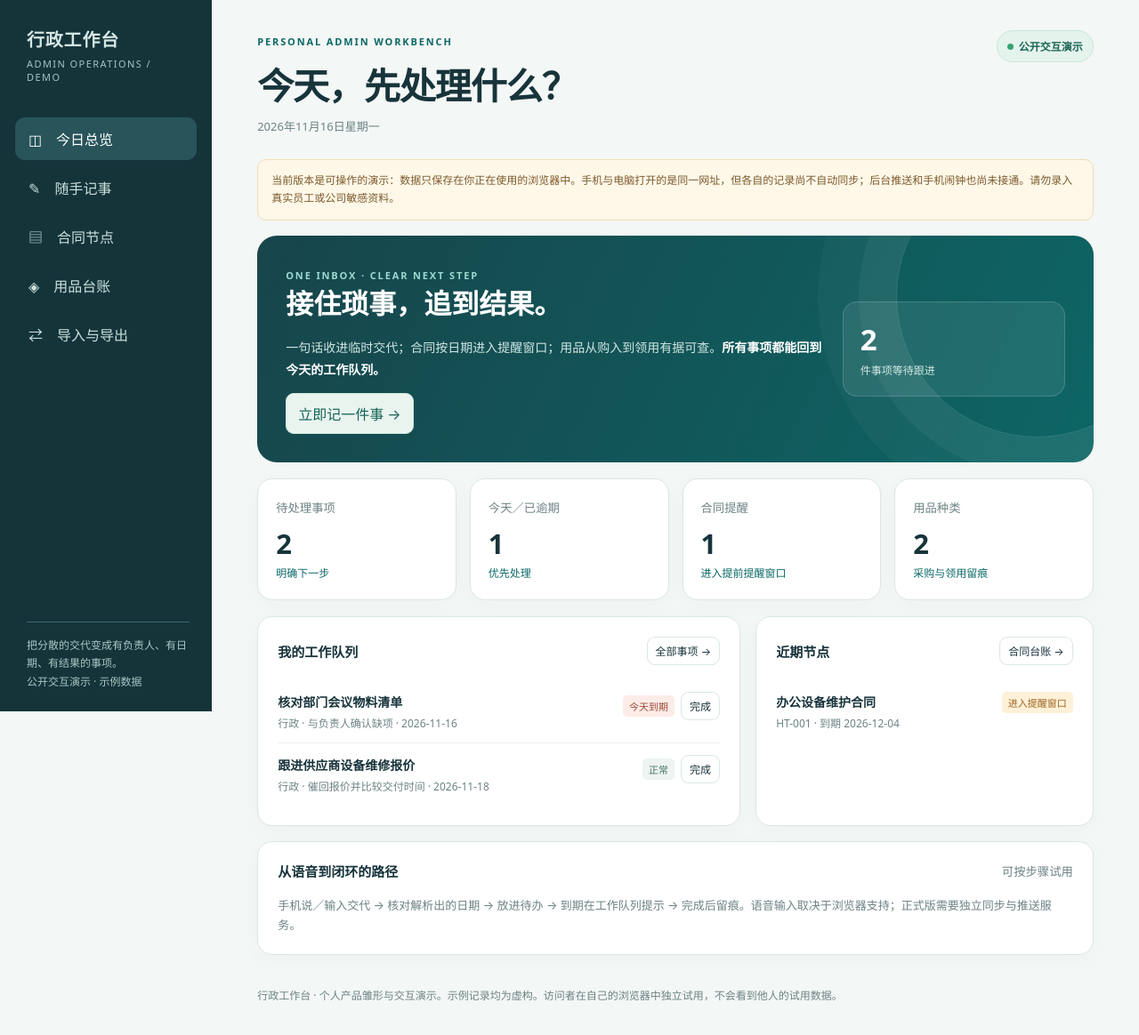
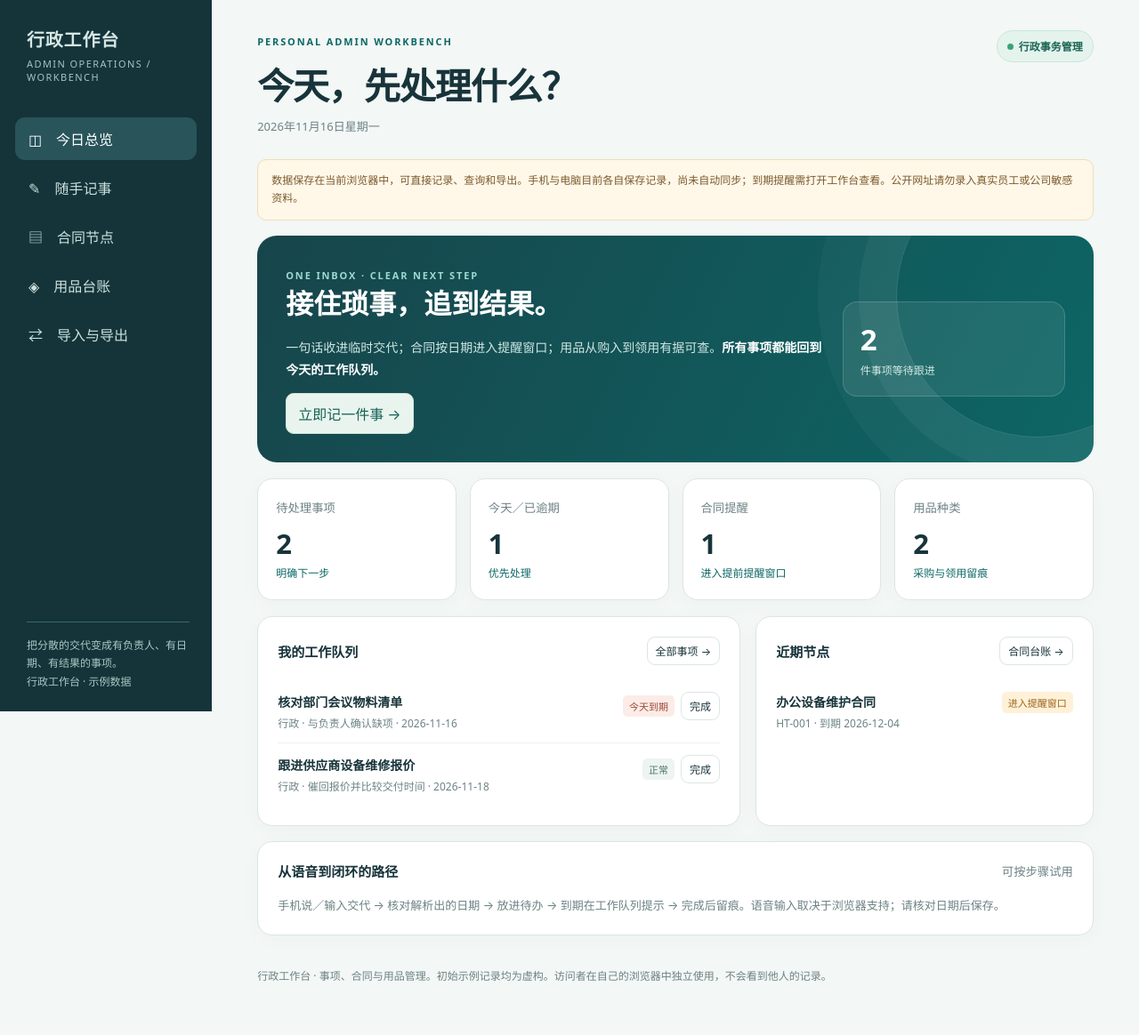
Before and after one commit to ranran1001/admin-workbench, a plain HTML site: page index.html in a window 1280 px wide. Shown: the whole page at 89% size. Drawn offline with Linux system fonts and the light colour scheme.

Commit message:
Clarify current workbench scope and remove demo labeling

```diff
--- a/index.html
+++ b/index.html
@@ -4,8 +4,8 @@
   <meta charset="utf-8">
   <meta name="viewport" content="width=device-width,initial-scale=1">
   <meta name="theme-color" content="#14343a">
-  <meta name="description" content="行政工作台交互演示：随手记录、合同到期、办公用品领用与台账导出。">
-  <title>行政工作台 · 交互演示</title>
+  <meta name="description" content="行政工作台：随手记录、合同到期、办公用品领用与台账导入导出。">
+  <title>行政工作台 · 事项与台账</title>
   <style>
     :root{--ink:#18343b;--muted:#6d8285;--teal:#0b6867;--line:#dbe6e4;--paper:#f3f7f5;--white:#fff;--amber:#f3b350;--red:#a74c3d}
     *{box-sizing:border-box}body{margin:0;background:var(--paper);color:var(--ink);font-family:"Microsoft YaHei",system-ui,-apple-system,sans-serif}button,input,select,textarea{font:inherit}button{cursor:pointer}a{color:inherit}
@@ -18,25 +18,25 @@
 </head>
 <body>
 <div class="shell">
-  <aside class="side"><div class="brand">行政工作台</div><div class="brand-sub">ADMIN OPERATIONS / DEMO</div><nav class="nav" aria-label="功能导航">
+  <aside class="side"><div class="brand">行政工作台</div><div class="brand-sub">ADMIN OPERATIONS / WORKBENCH</div><nav class="nav" aria-label="功能导航">
     <button data-page="home" class="active">◫　今日总览</button><button data-page="inbox">✎　随手记事</button><button data-page="contracts">▤　合同节点</button><button data-page="supplies">◈　用品台账</button><button data-page="data">⇄　导入与导出</button>
-  </nav><div class="side-foot">把分散的交代变成有负责人、有日期、有结果的事项。<br>公开交互演示 · 示例数据</div></aside>
+  </nav><div class="side-foot">把分散的交代变成有负责人、有日期、有结果的事项。<br>行政工作台 · 示例数据</div></aside>
   <main>
-    <header class="top"><div><span class="eyebrow">PERSONAL ADMIN WORKBENCH</span><h1 id="pageTitle">今天，先处理什么？</h1><div class="muted" id="todayText"></div></div><div class="pill">公开交互演示</div></header>
-    <div class="banner">当前版本是可操作的演示：数据只保存在你正在使用的浏览器中。手机与电脑打开的是同一网址，但各自的记录尚不自动同步；后台推送和手机闹钟也尚未接通。请勿录入真实员工或公司敏感资料。</div>
+    <header class="top"><div><span class="eyebrow">PERSONAL ADMIN WORKBENCH</span><h1 id="pageTitle">今天，先处理什么？</h1><div class="muted" id="todayText"></div></div><div class="pill">行政事务管理</div></header>
+    <div class="banner">数据保存在当前浏览器中，可直接记录、查询和导出。手机与电脑目前各自保存记录，尚未自动同步；到期提醒需打开工作台查看。公开网址请勿录入真实员工或公司敏感资料。</div>
     <section id="home" class="section active">
       <div class="hero"><div><span class="eyebrow" style="color:#9ddad0">ONE INBOX · CLEAR NEXT STEP</span><h2>接住琐事，追到结果。</h2><p>一句话收进临时交代；合同按日期进入提醒窗口；用品从购入到领用有据可查。<strong>所有事项都能回到今天的工作队列。</strong></p><button class="soft" data-goto="inbox">立即记一件事 →</button></div><div class="hero-stat"><b id="heroCount">0</b><span>件事项等待跟进</span></div></div>
       <div class="grid"><div class="card"><small>待处理事项</small><b id="statOpen">0</b><em>明确下一步</em></div><div class="card"><small>今天／已逾期</small><b id="statUrgent">0</b><em>优先处理</em></div><div class="card"><small>合同提醒</small><b id="statContract">0</b><em>进入提前提醒窗口</em></div><div class="card"><small>用品种类</small><b id="statStock">0</b><em>采购与领用留痕</em></div></div>
       <div class="cols"><div class="panel"><div class="head"><h3>我的工作队列</h3><button class="ghost tiny" data-goto="inbox">全部事项 →</button></div><div id="homeTasks"></div></div><div class="panel"><div class="head"><h3>近期节点</h3><button class="ghost tiny" data-goto="contracts">合同台账 →</button></div><div id="homeAlerts"></div></div></div>
-      <div class="panel"><div class="head"><h3>从语音到闭环的路径</h3><small>可按步骤试用</small></div><div class="muted">手机说／输入交代 → 核对解析出的日期 → 放进待办 → 到期在工作队列提示 → 完成后留痕。语音输入取决于浏览器支持；正式版需要独立同步与推送服务。</div></div>
+      <div class="panel"><div class="head"><h3>从语音到闭环的路径</h3><small>可按步骤试用</small></div><div class="muted">手机说／输入交代 → 核对解析出的日期 → 放进待办 → 到期在工作队列提示 → 完成后留痕。语音输入取决于浏览器支持；请核对日期后保存。</div></div>
     </section>
     <section id="inbox" class="section">
       <div class="cols"><div><div class="panel"><h2>先记下来，再整理</h2><p class="muted">试着输入：“领导让我明天联系供应商，确认打印纸报价”。系统会先给出可修改的草稿。</p><textarea id="capture" aria-label="随手记录" placeholder="例如：周五前联系供应商，确认会议物料报价"></textarea><div class="actions"><button class="primary" id="parseBtn">整理成待办</button><button class="ghost" id="voiceBtn">🎙 语音输入</button><span class="muted" id="voiceHint">语音依赖当前浏览器支持</span></div></div><div class="panel" id="draftPanel" hidden><div class="head"><h3>请核对，再保存</h3><span class="tag warn">等待确认</span></div><div class="formgrid"><label class="span2">事项<input id="draftTitle"></label><label>截止日期<input type="date" id="draftDue"></label><label>负责人<input id="draftOwner" placeholder="例如：我"></label><label class="span2">下一步动作<input id="draftNext" placeholder="例如：联系供应商确认报价"></label></div><div class="actions"><button class="primary" id="saveDraft">加入工作队列</button><button class="ghost" id="cancelDraft">取消</button></div></div></div><div class="panel"><div class="head"><h3>全部待办</h3><span class="tag" id="taskCount">0 条</span></div><div id="allTasks"></div></div></div>
     </section>
     <section id="contracts" class="section"><div class="panel"><h2>合同节点</h2><p class="muted">记录合同到期日与提前提醒天数。处理状态、下一步和责任人一起留在台账里。</p><div class="formgrid"><label>合同编号<input id="cId" placeholder="HT-003"></label><label>合同名称<input id="cName" placeholder="如：办公设备维护合同"></label><label>到期日<input id="cDue" type="date"></label><label>提前提醒天数<input id="cDays" type="number" min="0" value="30"></label><label>责任人<input id="cOwner" placeholder="如：行政"></label><label>下一步动作<input id="cNext" placeholder="如：联系对方确认续签"></label></div><div class="actions"><button class="primary" id="addContract">新增合同</button></div></div><div class="panel"><div class="head"><h3>合同台账</h3><span class="muted">按到期日排列</span></div><div class="tablewrap"><table><thead><tr><th>合同编号／名称</th><th>到期日</th><th>提前提醒</th><th>节点状态</th><th>责任人／下一步</th><th>操作</th></tr></thead><tbody id="contractRows"></tbody></table></div></div></section>
     <section id="supplies" class="section"><div class="panel"><h2>用品流转</h2><p class="muted">采购入库和员工领用分别登记，库存由流水自动计算。</p><div class="formgrid"><label>用品名称<input id="sName" placeholder="如：A4 打印纸"></label><label>类型<select id="sType"><option value="in">采购入库</option><option value="out">领用出库</option></select></label><label>数量<input id="sQty" type="number" min="1" step="1" placeholder="数量"></label><label>购买方／领取人<input id="sPerson" placeholder="如：采购员／领取人"></label><label>发生日期<input id="sDate" type="date"></label><label>备注<input id="sNote" placeholder="如：订单号、领用部门"></label></div><div class="actions"><button class="primary" id="addStock">登记这笔流转</button></div></div><div class="cols"><div class="panel"><div class="head"><h3>当前库存</h3><span class="muted">按名称汇总</span></div><div id="stockSummary"></div></div><div class="panel"><div class="head"><h3>最近流水</h3><span class="muted">留痕记录</span></div><div id="stockHistory"></div></div></div></section>
-    <section id="data" class="section"><div class="panel"><h2>台账导入与导出</h2><div class="note">本演示版支持 Excel 可打开的 CSV 文件。可分别导出待办、合同和用品流水；导入时逐行追加并跳过重复编号。原有复杂 Excel 模板、双向差异核对和跨设备实时同步属于下一阶段。</div><div class="actions"><button class="soft" data-export="tasks">导出待办 CSV</button><button class="soft" data-export="contracts">导出合同 CSV</button><button class="soft" data-export="stock">导出用品 CSV</button></div><hr style="border:0;border-top:1px solid var(--line);margin:24px 0"><div class="formgrid"><label>导入到哪张台账<select id="importType"><option value="tasks">待办</option><option value="contracts">合同</option><option value="stock">用品流水</option></select></label><label>选择 CSV 文件<input type="file" id="importFile" accept=".csv,text/csv"></label></div><div class="actions"><button class="primary" id="importBtn">预览导入结果</button><button class="ghost" id="resetBtn">恢复演示数据</button></div><div id="importPreview"></div></div><div class="panel"><h3>导入规则</h3><p class="muted">推荐先导出一份对应台账，按相同列名填写后再导入。导入前先显示条数和前几行，确认后才写入本机数据；本功能不会改动你的原始文件。</p></div></section>
-    <footer class="footer">行政工作台 · 个人产品雏形与交互演示。示例记录均为虚构。访问者在自己的浏览器中独立试用，不会看到他人的试用数据。</footer>
+    <section id="data" class="section"><div class="panel"><h2>台账导入与导出</h2><div class="note">当前支持 Excel 可打开的 CSV 文件。可分别导出待办、合同和用品流水；导入时逐行追加并跳过重复编号。原有复杂 Excel 模板、双向差异核对和跨设备实时同步尚未接入。</div><div class="actions"><button class="soft" data-export="tasks">导出待办 CSV</button><button class="soft" data-export="contracts">导出合同 CSV</button><button class="soft" data-export="stock">导出用品 CSV</button></div><hr style="border:0;border-top:1px solid var(--line);margin:24px 0"><div class="formgrid"><label>导入到哪张台账<select id="importType"><option value="tasks">待办</option><option value="contracts">合同</option><option value="stock">用品流水</option></select></label><label>选择 CSV 文件<input type="file" id="importFile" accept=".csv,text/csv"></label></div><div class="actions"><button class="primary" id="importBtn">预览导入结果</button><button class="ghost" id="resetBtn">恢复示例数据</button></div><div id="importPreview"></div></div><div class="panel"><h3>导入规则</h3><p class="muted">推荐先导出一份对应台账，按相同列名填写后再导入。导入前先显示条数和前几行，确认后才写入本机数据；本功能不会改动你的原始文件。</p></div></section>
+    <footer class="footer">行政工作台 · 事项、合同与用品管理。初始示例记录均为虚构。访问者在自己的浏览器中独立使用，不会看到他人的记录。</footer>
   </main>
 </div>
 <div id="toast" role="status" aria-live="polite"></div>
@@ -79,7 +79,7 @@
   let pending=null;
   $('importBtn').onclick=async()=>{let f=$('importFile').files[0],type=$('importType').value;if(!f)return toast('先选择一个 CSV 文件');if(f.size>2e6)return toast('请选择小于 2 MB 的 CSV 文件');let rows=parseCSV(await f.text()),header=rows.shift()||[],missing=cols[type].filter(c=>!header.includes(c));if(missing.length)return toast('列名不匹配，缺少：'+missing.join('、'));let items=rows.map(r=>Object.fromEntries(cols[type].map(c=>[c,r[header.indexOf(c)]]))).filter(x=>x.id);let seen=new Set(db[type].map(x=>x.id)),newItems=items.filter(x=>{if(seen.has(x.id))return false;seen.add(x.id);return true});pending={type,items:newItems};$('importPreview').innerHTML='<div class="note">文件共 '+items.length+' 条，其中 '+newItems.length+' 条为新编号，将追加到“'+({tasks:'待办',contracts:'合同',stock:'用品流水'})[type]+'”。<br>预览：'+newItems.slice(0,3).map(x=>safe(x.id)+' · '+safe(x.title||x.name)).join('；')+'</div><button class="primary" id="confirmImport">确认导入 '+newItems.length+' 条</button>';};
   $('importPreview').addEventListener('click',e=>{if(e.target.id!=='confirmImport'||!pending)return;for(let x of pending.items){if(pending.type==='tasks'||pending.type==='contracts')x.done=x.done===true||x.done==='true';if(pending.type==='stock')x.qty=Number(x.qty)||0;if(pending.type==='contracts')x.days=Number(x.days)||0}db[pending.type].push(...pending.items);persist();render();toast('已导入 '+pending.items.length+' 条');pending=null;$('importPreview').innerHTML='';$('importFile').value=''});
-  $('resetBtn').onclick=()=>{if(!confirm('恢复示例数据将清除当前浏览器里的所有演示记录，确定继续？'))return;db=sample();persist();render();toast('已恢复示例数据')};
+  $('resetBtn').onclick=()=>{if(!confirm('恢复示例数据将清除当前浏览器里的所有工作记录，确定继续？'))return;db=sample();persist();render();toast('已恢复示例数据')};
   render();
 })();
 </script>
```
